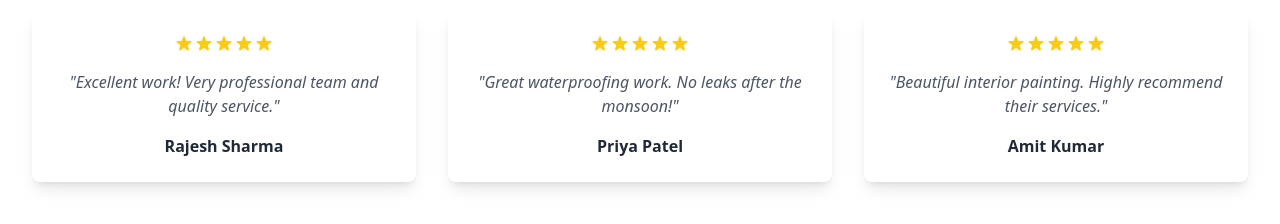
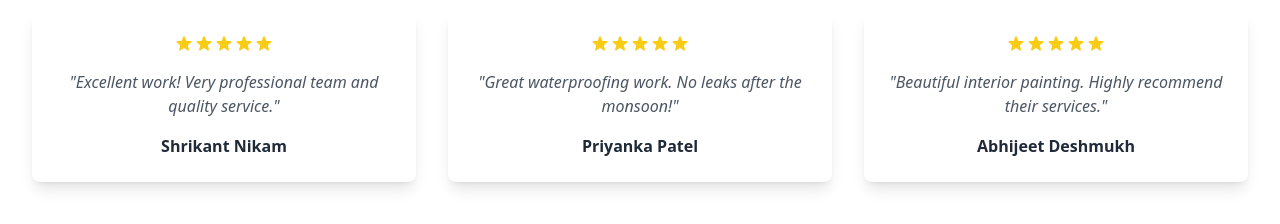
Before and after one commit to shrikantnikam1/shree_painting, a React (Vite) app: page / in a window 1280 px wide. Shown: the part 1980-2204 px from the top of the page. Built offline with nearby package versions, Linux system fonts and the light colour scheme.

Commit message:
name and img changes

```diff
--- a/src/pages/About.jsx
+++ b/src/pages/About.jsx
@@ -1,5 +1,6 @@
 import React from 'react';
 import { Link } from 'react-router-dom';
+import amolImg from '../img/amol.jpeg';
 
 const About = () => {
   const contactNumber = '7769941729';
@@ -14,7 +15,7 @@ const About = () => {
     {
       name: "Amol Salunkhe",
       role: "Senior Painter",
-      image: "https://images.pexels.com/photos/1681010/pexels-photo-1681010.jpeg?auto=compress&cs=tinysrgb&w=300",
+      image: amolImg,
       experience: "8+ Years"
     },
     {
--- a/src/pages/Contact.jsx
+++ b/src/pages/Contact.jsx
@@ -58,6 +58,7 @@ const Contact = () => {
         throw new Error(result.error || 'Failed to send message');
       }
     } catch (error) {
+      console.error(error);
       setSubmitStatus({
         type: 'error',
         message: 'Sorry, there was an error sending your message. Please try calling us directly.'
@@ -74,15 +75,15 @@ const Contact = () => {
         <div
           className="absolute inset-0 bg-black/30 bg-cover bg-center"
           style={{
-            backgroundImage: "url('https://images.pexels.com/photos/7578830/pexels-photo-7578830.jpeg?auto=compress&cs=tinysrgb&w=1200')"
+            backgroundImage: "url(https://plus.unsplash.com/premium_photo-1683141043361-b927d1cb8694?q=80&w=1169&auto=format&fit=crop&ixlib=rb-4.1.0&ixid=M3wxMjA3fDB8MHxwaG90by1wYWdlfHx8fGVufDB8fHx8fA%3D%3D)"
           }}
         ></div>
         <div className="relative container-custom section-padding">
           <div className="max-w-3xl">
-            <h1 className="text-4xl md:text-5xl font-bold mb-6">
+            <h1 className="text-4xl md:text-5xl font-bold mb-6 text-white drop-shadow-md">
               Contact Us
             </h1>
-            <p className="text-xl text-gray-200">
+            <p className="text-xl text-white/90">
               Ready to transform your space? Get in touch with us for a free consultation and quote.
             </p>
           </div>
--- a/src/pages/Home.jsx
+++ b/src/pages/Home.jsx
@@ -27,17 +27,17 @@ const Home = () => {
 
   const testimonials = [
     {
-      name: "Rajesh Sharma",
+      name: "Shrikant Nikam",
       comment: "Excellent work! Very professional team and quality service.",
       rating: 5
     },
     {
-      name: "Priya Patel",
+      name: "Priyanka Patel",
       comment: "Great waterproofing work. No leaks after the monsoon!",
       rating: 5
     },
     {
-      name: "Amit Kumar",
+      name: "Abhijeet Deshmukh",
       comment: "Beautiful interior painting. Highly recommend their services.",
       rating: 5
     }
```
Also changed, not shown: src/img/amol.jpeg (added).
